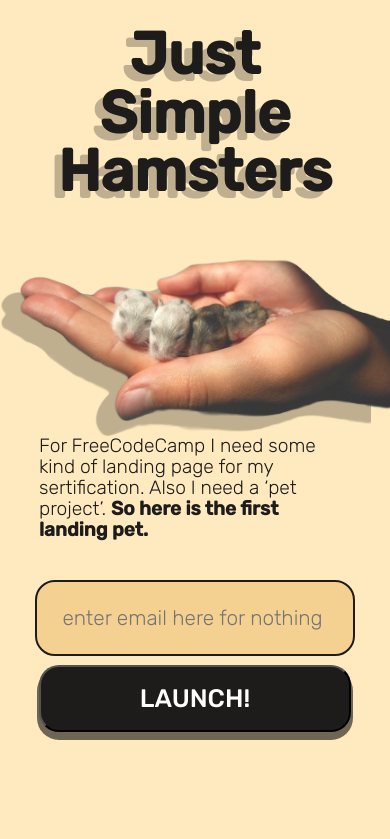
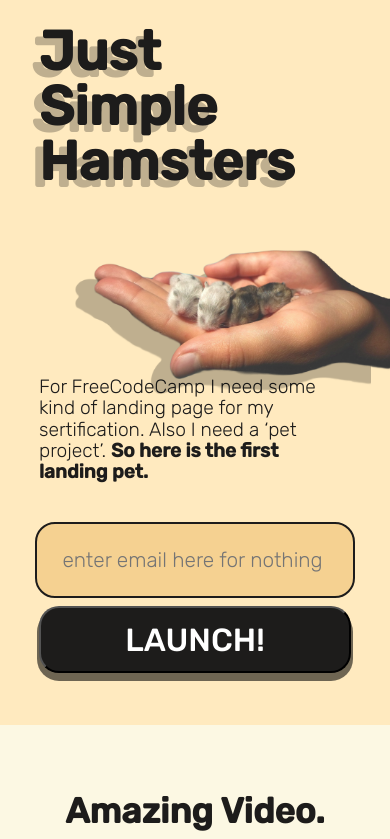
Before and after one commit to r-domashchenko/r-domashchenko.github.io, a plain HTML site: page index.html in a window 390 px wide. Shown: the top 839 px of the page. Drawn offline with Linux system fonts and the light colour scheme.

Commit message:
v1.02 - mobile/laptop hot-fix 2(<426px, <780px)

```diff
--- a/css/styles.css
+++ b/css/styles.css
@@ -89,8 +89,9 @@ header .header-wrapper #nav-bar .nav-link:active {
 }
 
 #promo {
-    height: 85vh;
-    padding: 0 0 20px 0;
+    height: 100%;
+    min-height: 85vh;
+    padding: 0 0 60px 0;
 }
 
 #promo h1 {
@@ -134,7 +135,7 @@ header .header-wrapper #nav-bar .nav-link:active {
     margin-right: 25px;
 
     font-weight: 300;
-    font-size: 2vh;
+    font-size: 1.3rem;
     color: #1D1C1B;
 }
 
@@ -151,6 +152,7 @@ header .header-wrapper #nav-bar .nav-link:active {
     height: 67px;
     width: 40vw;
     max-width: 270px;
+    min-width: 200px;
     background: #1D1C1B;
     box-shadow: 0px 6px 0px 2px rgba(0, 0, 0, 0.57);
     border-radius: 20px;
@@ -159,7 +161,7 @@ header .header-wrapper #nav-bar .nav-link:active {
     text-align: center;
     text-transform: uppercase;
     font-weight: 500;
-    font-size: 3vh;
+    font-size: 32px;
 }
 
 #promo form fieldset #submit:hover {
@@ -405,7 +407,7 @@ footer {
     }
 
     .benefits__wheat-img img {
-        max-width: 70%;
+        max-width: 100%;
         margin-top: 10%;
     }
 
@@ -420,21 +422,23 @@ footer {
 }
 
 @media screen and (max-width: 780px) {
+    header .header-wrapper #nav-bar .nav-link {
+
+        font-size: 14px;
+    }
     #promo h1 {
-        font-size: 15vw;
-        text-align: center;
+        font-size: 14vw;
         max-width: 100%;
     }
 
     #promo .promo__descr {
         width: 100%;
-        margin-top: 30vh;
+        margin-top: 30px;
     }
 
     #promo .promo__main-img {
-        width: 100%;
-        height: 50vw;
-        top: 35vh;
+        height: 100%;
+        top: 10vh;
     }
 
     .benefits__row {
@@ -455,8 +459,8 @@ footer {
     }
     #promo {
         height: 100%;
-        padding-bottom: 40px;
-        min-height: 790px;
+        padding-bottom: 20px;
+        min-height: 680px;
     }
     #promo h1 {
         margin-top: 3vh;
@@ -464,11 +468,12 @@ footer {
 
     #promo .promo__descr {
         font-size: 1.2rem;
-        margin-top: 75%;
+        margin-top: 60%;
     }
 
     #promo .promo__main-img {
-        top: 25vh;
+        top: 25%;
+        width: 80%;
     }
 
     h2 {
@@ -497,6 +502,8 @@ footer {
 
     #benefits .benefits__wheat-img {
         top: -15%;
+        left: -25%;
+        width: 70%;
     }
     .item {
         padding-top: 30px;
--- a/index.html
+++ b/index.html
@@ -124,7 +124,7 @@
     <footer>
         <div class="wrapper">
             <div class="footer__text-content">
-                <p class="footer-text">Copyright 2022, JSH v1.01</p>
+                <p class="footer-text">Copyright 2022, JSH v1.02</p>
                 <p class="footer-text-UP">hamster, fish and cat’s owner</p>
                 <a href="mailto:r.domashchenko@gmail.com" class="footer-text"
                     id="footer-mail">r.domashchenko@gmail.com</a>
```
